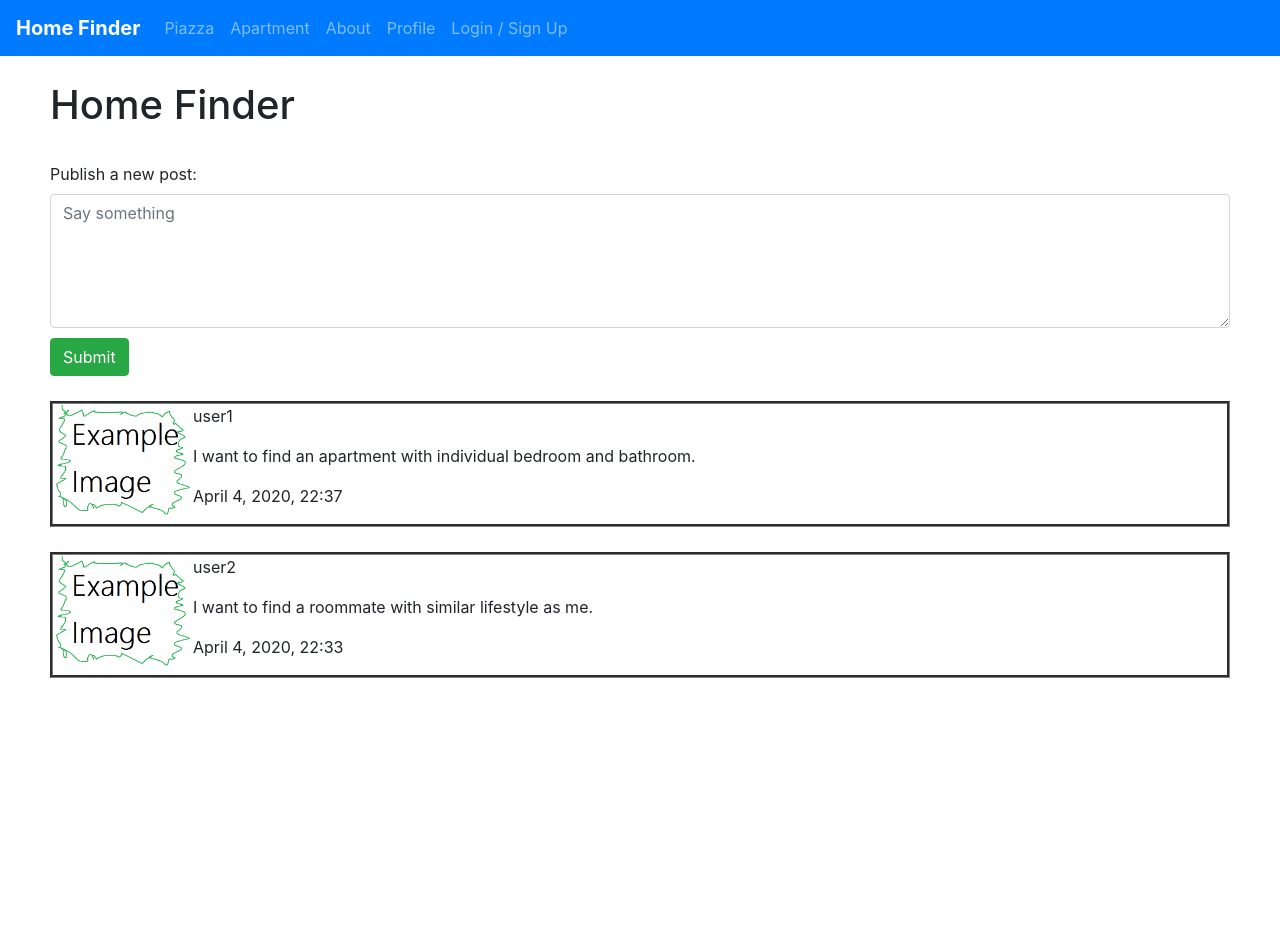
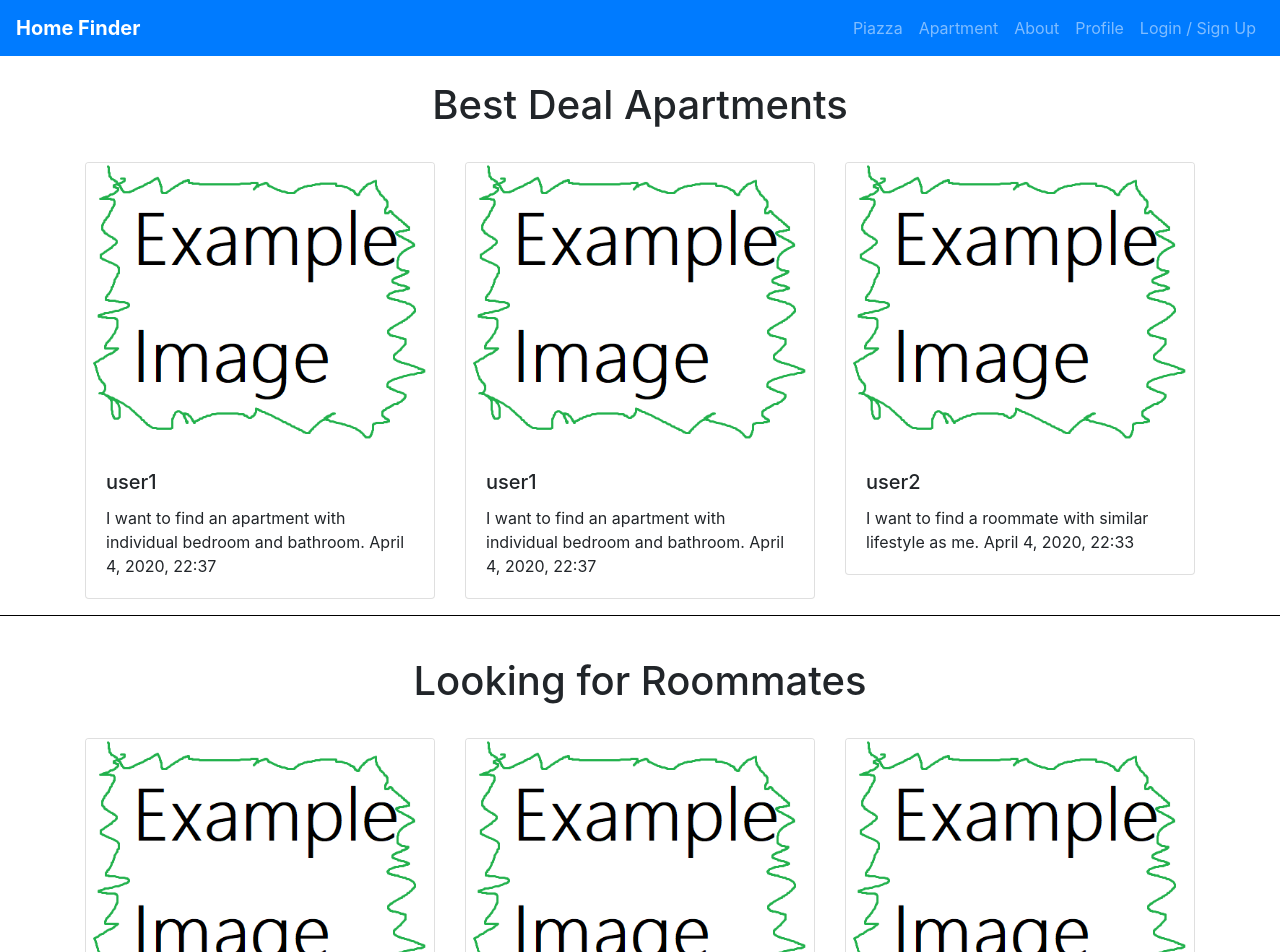
Before and after one commit to SAMHEO/capstone, a React (Create React App) app: page / in a window 1280 px wide. Shown: the top 952 px of the page. Before the commit the page ends 800 px from the top, so only its background shows below. Built offline with nearby package versions, Linux system fonts and the light colour scheme.

Commit message:
Change layout on the landing page

```diff
--- a/servers/routes/index.js
+++ b/servers/routes/index.js
@@ -23,6 +23,7 @@ router.post("/signup", function(req, res) {
   var userID = req.body.id;
   var userPW = req.body.pw;
 
+
   res.send("id: " + userID + "pw :" + userPW);
 });
 
--- a/src/Apartment/Apartment.js
+++ b/src/Apartment/Apartment.js
@@ -1,12 +1,20 @@
-import React, { Component } from 'react';
-import { Button } from 'react-bootstrap';
-import history from './../history';
+import React, { Component } from "react";
+
+import Container from "react-bootstrap/Container";
+import Row from "react-bootstrap/Row";
+import Col from "react-bootstrap/Col";
+import { Button } from "react-bootstrap";
+import history from "./../history";
 import "./Apartment.css";
 
 function ApartmentPost(name, address, price, description) {
   return (
     <div class="posts apartment">
-            <img src="ExampleImage.png" alt="ExampleImage" class="postUserImage"></img>
+      <img
+        src="ExampleImage.png"
+        alt="ExampleImage"
+        class="postUserImage"
+      ></img>
       <p>{name}</p>
       <p>{address}</p>
       <p>{price}</p>
@@ -15,11 +23,14 @@ function ApartmentPost(name, address, price, description) {
   );
 }
 
-
 function ApartmentPostExample1() {
   return (
     <div class="posts apartment">
-            <img src="ExampleImage.png" alt="ExampleImage" class="postUserImage"></img>
+      <img
+        src="ExampleImage.png"
+        alt="ExampleImage"
+        class="postUserImage"
+      ></img>
       <p>TerraceView</p>
       <p>500 Hunt Club Rd.</p>
       <p>$480 / Month</p>
@@ -31,9 +42,14 @@ function ApartmentPostExample1() {
 class Apartment extends Component {
   render() {
     return (
-            <div style={{ justifyContent: 'center', padding: 30 }}>
+      <Container>
+        <Row>
+          <Col xs={12}>
+            <div style={{ justifyContent: "center", padding: 30 }}>
               <div class="center">
-                    <h2 id="apartmentLogo" align="center" class="ceneter">Apartment Page</h2>
+                <h2 id="apartmentLogo" align="center" class="ceneter">
+                  Apartment Page
+                </h2>
               </div>
               <div class="apartmentPostsArea">
                 <ApartmentPostExample1 />
@@ -42,6 +58,10 @@ class Apartment extends Component {
                 <ApartmentPostExample1 />
               </div>
             </div>
+          </Col>
+          <Col></Col>
+        </Row>
+      </Container>
     );
   }
 }
--- a/src/App.css
+++ b/src/App.css
@@ -6,6 +6,10 @@
   font-weight: bold;
 }
 
-.App .container{
-  align-content: center
+.App .container {
+  align-content: center;
 }
+
+hr {
+  background-color: #000000;
+}
--- a/src/Home/Home.js
+++ b/src/Home/Home.js
@@ -1,62 +1,117 @@
 import React, { Component } from "react";
-import { Button } from 'react-bootstrap';
-import history from './../history';
+import Container from "react-bootstrap/Container";
+import Row from "react-bootstrap/Row";
+import Col from "react-bootstrap/Col";
+import history from "./../history";
 import "./Home.css";
 
 function MainLogo() {
-  return (
-      <h1>Home Finder</h1>
-  );
+  return <h1>Home Finder</h1>;
 }
 
 function NewPost() {
   return (
     <div class="newPost">
       <label>Publish a new post: </label>
-      <textarea class="form-control" rows="5" id="newPostInput" placeholder="Say something"></textarea>
-      <button type="submit" class="btn btn-success btn-default" id="submitPostButton"><span class="glyphicon glyphicon-off"></span> Submit </button>
+      <textarea
+        class="form-control"
+        rows="5"
+        id="newPostInput"
+        placeholder="Say something"
+      ></textarea>
+      <button
+        type="submit"
+        class="btn btn-success btn-default"
+        id="submitPostButton"
+      >
+        <span class="glyphicon glyphicon-off"></span> Submit{" "}
+      </button>
     </div>
   );
 }
 
 //This is an example of user. Whieh will be used to connect with the database api
 var tempUser1Name = "user1";
-var tempUser1Des = "I want to find an apartment with individual bedroom and bathroom."
-var tempUser1Time = "April 4, 2020, 22:37"
+var tempUser1Des =
+  "I want to find an apartment with individual bedroom and bathroom.";
+var tempUser1Time = "April 4, 2020, 22:37";
 function Post1() {
   return (
-      <div class="posts">
-          <img src="ExampleImage.png" alt="ExampleImage" class="postUserImage"></img>
-          <p>{tempUser1Name}</p>
-          <p>{tempUser1Des}</p>
-          <p>{tempUser1Time}</p>
+    <div class="card">
+      <img src="ExampleImage.png" class="card-img-top" alt="postUserImage" />
+      <div class="card-body">
+        <h5 class="card-title">{tempUser1Name}</h5>
+        <p class="card-text">
+          {tempUser1Des} {tempUser1Time}
+        </p>
       </div>
+    </div>
   );
 }
 var tempUser2Name = "user2";
-var tempUser2Des = "I want to find a roommate with similar lifestyle as me."
-var tempUser2Time = "April 4, 2020, 22:33"
+var tempUser2Des = "I want to find a roommate with similar lifestyle as me.";
+var tempUser2Time = "April 4, 2020, 22:33";
 function Post2() {
   return (
-      <div class="posts">
-          <img src="ExampleImage.png" alt="ExampleImage" class="postUserImage"></img>
-          <p>{tempUser2Name}</p>
-          <p>{tempUser2Des}</p>
-          <p>{tempUser2Time}</p>
+    <div class="card">
+      <img src="ExampleImage.png" class="card-img-top" alt="ExampleImage" />
+      <div class="card-body">
+        <h5 class="card-title">{tempUser2Name}</h5>
+        <p class="card-text">
+          {tempUser2Des} {tempUser2Time}
+        </p>
       </div>
+    </div>
   );
 }
 
 export default class Home extends Component {
   render() {
     return (
-      <div className="Home">
-        <div id="logo">
-          <h1>Home Finder</h1>
-        </div>
-        <NewPost />
-        <Post1 />
-        <Post2 />
+      <div>
+        <Container>
+          <Row className="row justify-content-center">
+            <div>
+              <div id="logo">
+                <h1>Best Deal Apartments</h1>
+              </div>
+            </div>
+          </Row>
+
+          <Row>
+            <Col>
+              <Post1 />
+            </Col>
+            <Col>
+              <Post1 />
+            </Col>
+            <Col>
+              <Post2 />
+            </Col>
+          </Row>
+        </Container>
+        <hr />
+        <Container>
+          <Row className="row justify-content-center">
+            <div className="Home">
+              <div id="logo">
+                <h1>Looking for Roommates</h1>
+              </div>
+            </div>
+          </Row>
+          <Row>
+            <Col>
+              <Post1 />
+            </Col>
+            <Col>
+              <Post1 />
+            </Col>
+            <Col>
+              <Post2 />
+            </Col>
+          </Row>
+        </Container>
+        <hr />
       </div>
     );
   }
--- a/src/components/Navbar.css
+++ b/src/components/Navbar.css
@@ -1,3 +1,3 @@
 .btn-space {
-    margin-right: 5px;
+  margin-right: 5px;
 }
--- a/src/components/Navbar.js
+++ b/src/components/Navbar.js
@@ -3,14 +3,14 @@ import "./Navbar.css";
 import { Navbar, Nav, Form, Button } from "react-bootstrap";
 import { withRouter } from "react-router-dom";
 
-const Navigation = props => {
+const Navigation = (props) => {
   console.log(props);
   return (
     <Navbar bg="primary" variant="dark">
       <Navbar.Brand href="/">Home Finder</Navbar.Brand>
       <Navbar.Toggle aria-controls="basic-navbar-nav" />
-      <Navbar.Collapse id="basic-navbar-nav">
-        <Nav className="mr-auto">
+      <Navbar.Collapse id="basic-navbar-nav" className="justify-content-end">
+        <Nav>
           <Nav.Link href="/">Piazza</Nav.Link>
           <Nav.Link href="/Apartment">Apartment</Nav.Link>
           <Nav.Link href="/About">About</Nav.Link>
```
Lines whose indentation alone changed are shown as unchanged.
